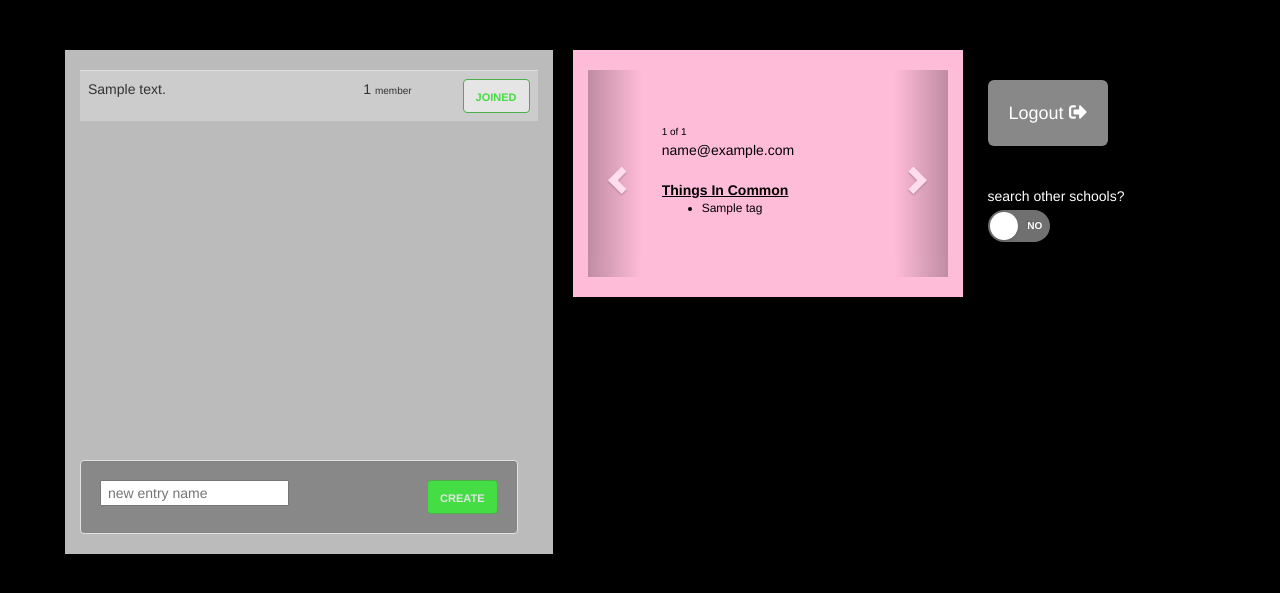
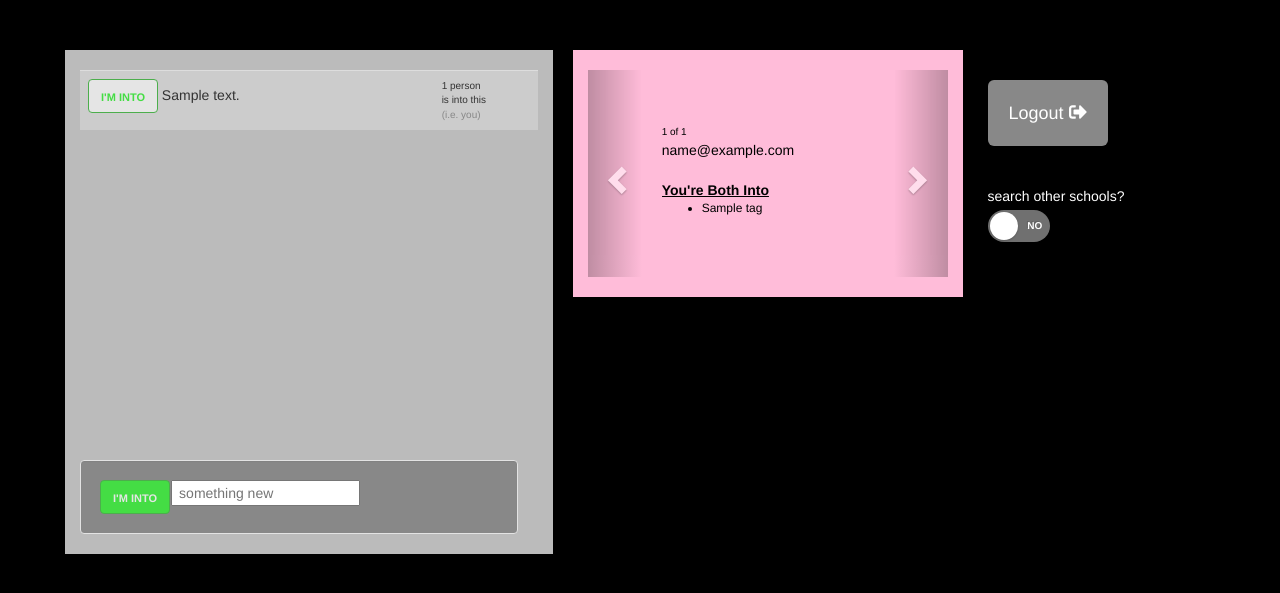
Before and after one commit to geofree-tze/findmykindredspirit.com, a Node project: template views/find.ejs in a window 1280 px wide. Shown: the top 593 px of the page. Run offline with Node 20 templates, Linux system fonts and the light colour scheme; the template is opened without the code that fills it: most values are stand-ins (such as "Sample title", 1, 10 or a date in 2020); some libraries are stand-ins or nearby versions.

Commit message:
Add files via upload

```diff
--- a/app.js
+++ b/app.js
@@ -17,22 +17,6 @@
 			https://www.youtube.com/watch?v=YU3qstG74nw - How to Send an Email in Node.js
 
 */
-
-
-const EMAIL_SECRET = ''; // jsonwebtoken
-const secretKey = ''; // node js request
-const EXPRESS_SESSIONSTORE_SECRET = ''; // express sessionstore middleware
-const NEO4J_USERNAME = "";
-const NEO4J_PASSWORD = "";
-const IP_ADDRESS = "";
-const EMAIL_ADDRESS = "";
-const EMAIL_ADDRESS_PASSWORD = "";
-const DOMAIN_NAME = "";
-
-
-const MAX_ADD_COUNT = ; // this is a security feature to catch data scrapers. if you add too many things, the tripwire locks you out
-const MAX_MATCH_COUNT = ; // users get their top matches. matches are ranked by the number of things they have in common. those things are weighted equally
-// i'm considering a weighted system. Lose it = 0, Like it = 1, Love it = 3, Gotta Have it = 9. If you like what someone else loves, your affinity score = min(1,3)
 
 
 // college emails ensure one account per real person
@@ -207,6 +191,7 @@ const ACCEPTED_EMAIL_DOMAINS =
 "@fit.edu",
 "@fiu.edu",
 "@flsouthern.edu",
+"@student.foothill.edu",
 "@fordham.edu",
 "@fortlewis.edu",
 "@franciscan.edu",
@@ -786,11 +771,11 @@ var neo4j_session = driver.session();
 //..........
 // Restoring a backup:
 //     uncomment this block of code
-//     open putty, cd findmykindredspirit.com, pm2 stop app, pm2 start app
+//     open putty, cd ifuckwithyou.com, pm2 restart app
 //     open /backupuser /backuptag
 //     paste in the data from the Google spreadsheet
 //     re-comment this block of code
-//     open putty, cd findmykindredspirit.com, pm2 stop app, pm2 start app
+//     open putty, cd ifuckwithyou.com, pm2 restart app
 //
 //     if you backed up the users at /backupuser, then run the following neo4j commands
 //         MATCH (u:User) SET u.addCount = toInteger(u.addCount)
@@ -800,7 +785,7 @@ var neo4j_session = driver.session();
 
 
 // Comment /* here
-
+/*
 // Backup user
 app.get('/backupuser', function (req, res) {
 	res.render('backupuser');
@@ -850,7 +835,7 @@ app.post('/backuptag', function (req, res) {
                 });
 	}
 });
-
+*/
 // comment */ here
 
 
@@ -913,6 +898,7 @@ app.post('/email', function (req, res) {
     }
 
 
+
 let date_ob = new Date();
 let date = ("0" + date_ob.getDate()).slice(-2);
 let month = ("0" + (date_ob.getMonth() + 1)).slice(-2);
@@ -920,6 +906,7 @@ let year = date_ob.getFullYear();
 let hours = date_ob.getHours();
 let minutes = date_ob.getMinutes();
 let seconds = date_ob.getSeconds();
+
 
 
     // is valid domain?
@@ -931,7 +918,7 @@ let seconds = date_ob.getSeconds();
         }
     });
     if (!isDomainAccepted) {
-	fs.appendFile('HISTORY.txt', '\n\n'+year + "-" + month + "-" + date + " " + hours + ":" + minutes + ":" + seconds+"\n"+email+"\nEMAIL_DOMAIN_REJECTED", (err) => {
+	fs.appendFile('history.txt', '\n\n'+year + "-" + month + "-" + date + " " + hours + ":" + minutes + ":" + seconds+"\n"+email+"\nEMAIL_DOMAIN_REJECTED", (err) => {
     		if (err) throw err;
 	});
         return res.json({"success": true});
@@ -939,12 +926,12 @@ let seconds = date_ob.getSeconds();
 
     // is foothill student email a mistaken student id?
     // https://stackoverflow.com/questions/5778020/check-whether-an-input-string-contains-a-number-in-javascript
-    /*
+
     if (email.endsWith("@student.foothill.edu") && /\d/.test(email)) {
         req.flash('danger', 'Your student email should look like this --> simpsonsbart@student.foothill.edu');
         return res.json({"success": false});
     }
-    */
+
 
     // is email too long?
     if (email.length > 100) {
@@ -985,7 +972,7 @@ let seconds = date_ob.getSeconds();
                 }
 
 
-fs.appendFile('HISTORY.txt', '\n\n'+year + "-" + month + "-" + date + " " + hours + ":" + minutes + ":" + seconds+"\n"+email+"\nEMAIL_SENT", (err) => {
+fs.appendFile('history.txt', '\n\n'+year + "-" + month + "-" + date + " " + hours + ":" + minutes + ":" + seconds+"\n"+email+"\nEMAIL_SENT", (err) => {
     if (err) throw err;
 });
 
@@ -1015,11 +1002,11 @@ fs.appendFile('HISTORY.txt', '\n\n'+year + "-" + month + "-" + date + " " + hour
 
                                 // setup email data with unicode symbols
                                 let mailOptions = {
-                                    from: '"Kindred" <'+EMAIL_ADDRESS+'>', // sender address
+                                    from: '"Foothill icebreaker" <'+EMAIL_ADDRESS+'>', // sender address
                                     to: email, // list of receivers
                                     subject: 'Invite', // Subject line
                                     text: '', // plain text body
-                                    html: 'Hello,<br><br>You requested an invite. Click here to login:<br>&lt;<a target="_blank" href="' + confirmationURL + '">' + confirmationURL.substring(0, confirmationURL.indexOf("confirmation")+12) + '</a>&gt;<br><br>Happy Searching!'
+                                    html: 'Hello,<br><br>You requested an invite. Click here to login:<br>&lt;<a target="_blank" href="' + confirmationURL + '">' + confirmationURL.substring(0, confirmationURL.indexOf("confirmation")+12) + '</a>&gt;<br><br>'
                                 };
 
                                 // send mail with defined transport object
@@ -1036,7 +1023,7 @@ fs.appendFile('HISTORY.txt', '\n\n'+year + "-" + month + "-" + date + " " + hour
                                 });
 
 		                neo4j_session.close();
-                                req.flash('success', 'I sent you an email invitation. (If you don\'t see it, please check your spam folder.)');
+                                req.flash('success', 'I sent you an email.');
                                 return res.json({"success": false});
             })
             .catch(function (error) {
@@ -1059,7 +1046,7 @@ app.get('/confirmation/:token', isLoggedInMiddleware(), function (req, res) {
 	let seconds = date_ob.getSeconds();
 
 
-	fs.appendFile('HISTORY.txt', '\n\n'+year + "-" + month + "-" + date + " " + hours + ":" + minutes + ":" + seconds+"\n"+email+"\nLOGIN", (err) => {
+	fs.appendFile('history.txt', '\n\n'+year + "-" + month + "-" + date + " " + hours + ":" + minutes + ":" + seconds+"\n"+email+"\nLOGIN", (err) => {
 	    if (err) throw err;
 	});
 
@@ -1068,7 +1055,7 @@ app.get('/confirmation/:token', isLoggedInMiddleware(), function (req, res) {
 	});
 
     } catch (err) {
-        res.send('<h3><br><br>For your security,<br>invitations expire 5minutes after send-time.<br><br>Please <a href="https://www.'+DOMAIN_NAME+'/email">go to Kindred</a> and re-enter your email for a new invitation.</h3>');
+        res.send('<h3><br><br>For your security,<br>invitations expire 5minutes after send-time.<br><br>Please <a href="https://www.'+DOMAIN_NAME+'/email">go to Foothill icebreaker</a> and re-enter your email for a new invitation.</h3>');
     }
 });
 
@@ -1086,7 +1073,7 @@ let year = date_ob.getFullYear();
 let hours = date_ob.getHours();
 let minutes = date_ob.getMinutes();
 let seconds = date_ob.getSeconds();
-fs.appendFile('HISTORY.txt', '\n\n'+year + "-" + month + "-" + date + " " + hours + ":" + minutes + ":" + seconds+"\n"+req.user+"\nLOGOUT", (err) => {
+fs.appendFile('history.txt', '\n\n'+year + "-" + month + "-" + date + " " + hours + ":" + minutes + ":" + seconds+"\n"+req.user+"\nLOGOUT", (err) => {
     if (err) throw err;
 });
 
@@ -1131,7 +1118,7 @@ let year = date_ob.getFullYear();
 let hours = date_ob.getHours();
 let minutes = date_ob.getMinutes();
 let seconds = date_ob.getSeconds();
-fs.appendFile('HISTORY.txt', '\n\n'+year + "-" + month + "-" + date + " " + hours + ":" + minutes + ":" + seconds+"\n"+email+"\nADD_TAG\n"+tag, (err) => {
+fs.appendFile('history.txt', '\n\n'+year + "-" + month + "-" + date + " " + hours + ":" + minutes + ":" + seconds+"\n"+email+"\nADD_TAG\n"+tag, (err) => {
     if (err) throw err;
 });
 
@@ -1169,7 +1156,7 @@ let year = date_ob.getFullYear();
 let hours = date_ob.getHours();
 let minutes = date_ob.getMinutes();
 let seconds = date_ob.getSeconds();
-fs.appendFile('HISTORY.txt', '\n\n'+year + "-" + month + "-" + date + " " + hours + ":" + minutes + ":" + seconds+"\n"+email+"\nREMOVE_TAG\n"+tag, (err) => {
+fs.appendFile('history.txt', '\n\n'+year + "-" + month + "-" + date + " " + hours + ":" + minutes + ":" + seconds+"\n"+email+"\nREMOVE_TAG\n"+tag, (err) => {
     if (err) throw err;
 });
 
@@ -1205,7 +1192,7 @@ let year = date_ob.getFullYear();
 let hours = date_ob.getHours();
 let minutes = date_ob.getMinutes();
 let seconds = date_ob.getSeconds();
-fs.appendFile('HISTORY.txt', '\n\n'+year + "-" + month + "-" + date + " " + hours + ":" + minutes + ":" + seconds+"\n"+email+"\nALL_SCHOOLS\n"+allSchools, (err) => {
+fs.appendFile('history.txt', '\n\n'+year + "-" + month + "-" + date + " " + hours + ":" + minutes + ":" + seconds+"\n"+email+"\nALL_SCHOOLS\n"+allSchools, (err) => {
     if (err) throw err;
 });
 
--- a/views/find.ejs
+++ b/views/find.ejs
@@ -11,17 +11,6 @@
   width: 100%;
   height: auto;
   padding: 50px;
-}
-
-
-.poop button:hover span {display:none}
-.poop button:hover:before {
-content:"LEAVE?";
-letter-spacing: 0.07em;
-font-size:11px;
-font-family:Helvetica;
-font-weight:bold;
-color:#ff003e;
 }
 
 
@@ -112,19 +101,7 @@ color:#ff003e;
         <div style="overflow-y:scroll; overflow-x:hidden; height:350px;">
         <table class="table table-hover" style="background-color:#cccccc;">
             <% tagsAll.forEach(function(tag){ %>
-            <tr><td><div class="row"><div class="col-xs-6" style="word-wrap:break-word;display:inline-block;">
-			    <!-- https://stackoverflow.com/questions/499137/how-can-i-force-a-long-string-without-any-blank-to-be-wrapped -->
-                                <%= tag.description %>
-	        </div>
-	        <div class="col-xs-3" style="text-align:right;">
-				<% if (tag.count == 1) { %>
-					1 <span style="font-size:10px;">member</span>
-				<% } else { %>
-	                                <%= tag.count %> <span style="font-size:10px;">members</span>
-				<% } %>
-	        </div>
-	        <div class="col-xs-3" style="text-align:right;">
-
+            <tr><td><div class="row">
 
 		<%# this chunk of code makes sure that a plus sign only appears in front of tags that the user hasn't added yet %>
 		<%
@@ -137,28 +114,56 @@ color:#ff003e;
 				})
 			}
 		%>
+
 		<%if (!userAlreadyAddedTag) { %>
-                                    <form id="<%= tag.description %>" method="POST" class="form-inline" action="/find/add_tag"> <!-- https://stackoverflow.com/questions/37954005/keep-scroll-position-of-a-div-after-a-form-submit-using-session-var-or-css -->
+		<div class="col-xs-9" style="word-wrap:break-word;display:inline-block;"> <!-- https://stackoverflow.com/questions/499137/how-can-i-force-a-long-string-without-any-blank-to-be-wrapped -->
+
+			<form id="<%= tag.description %>" method="POST" class="form-inline" action="/into/add_tag"> <!-- https://stackoverflow.com/questions/37954005/keep-scroll-position-of-a-div-after-a-form-submit-using-session-var-or-css -->
 				<input type="hidden" name="tag" value="<%= tag.description %>">
 
-					<button type="submit" class="btn btn-warning" style="background-color:#f39ab6;">
-                                            <span style="letter-spacing: 0.07em;font-size:11px;font-family:Helvetica;font-weight:bold;">JOIN</span>
+				<button type="submit" class="btn btn-danger" style="background-color:#e5e5e5;">
+					<span style="font-size:11px;font-family:Helvetica;font-weight:bold;color:#ff4444">I'M NOT INTO</span>
 				</button>
 
+				<%= tag.description %>
 			</form>
+		</div>
+		<div class="col-xs-3" style="word-wrap:break-word;display:inline-block;font-size:10px;">
+
+			<%= tag.count %>
+			<% if (tag.count == 1)  { %>
+				person<br>is
+			<% } else { %>
+				people<br>are
+			<% } %>
+			into this
+
+		</div>
+
 		<% } else{ %>
-                                <form id="<%= tag.description %>" method="POST" class="form-inline" action="/find/remove_tag">
+		<div class="col-xs-9" style="word-wrap:break-word;display:inline-block;"> <!-- https://stackoverflow.com/questions/499137/how-can-i-force-a-long-string-without-any-blank-to-be-wrapped -->
+			<form id="<%= tag.description %>" method="POST" class="form-inline" action="/into/remove_tag">
 				<input type="hidden" name="tag" value="<%= tag.description %>">
 
-					<span class="poop">
 				<button type="submit" class="btn btn-success" style="background-color:#e5e5e5;">
-                                            <span style="font-size:11px;font-family:Helvetica;font-weight:bold;color:#44dd44;">JOINED</span>
+					<span style="font-size:11px;font-family:Helvetica;font-weight:bold;color:#44dd44;">I'M INTO</span>
 				</button>
-					</span>
 
+				<%= tag.description %>
 			</form>
+		</div>
+		<div class="col-xs-3" style="word-wrap:break-word;display:inline-block;font-size:10px;">
+
+			<% if (tag.count == 1)  { %>
+				1 person<br>is into this<br><span style="color:#888888;">(i.e. you)</span>
+			<% } else { %>
+				<%= tag.count %> people<br>are into this<br><span style="color:#888888;">(yourself included)</span>
 			<% } %>
-            </div></div></td></tr>
+
+		</div>
+
+		<% } %>
+	    </div></td></tr>
             <% }) %>
         </table>
         </div>
@@ -168,16 +173,16 @@ color:#ff003e;
 	<div class="row">
 	<div class="col-md-12">
             <div class="well" style="background-color:#888888;margin-right:20px;">
-            <form class="form-inline" method="POST" action="/find/add_tag">
+            <form class="form-inline" method="POST" action="/into/add_tag">
                 <div class="row">
-                    <div class="col-xs-7">
-                        <input type="text" name="tag" placeholder=" new entry name" maxlength="100" required="required">
-                    </div>
-                    <div class="col-xs-5" style="text-align:right;">
+                    <div class="col-xs-2" style="text-align:right;">
 
 					<button type="submit" class="btn btn-success" style="background-color:#44dd44;">
-                                            <span style="font-size:11px;font-family:Helvetica;font-weight:bold;color:#e5e5e5;">CREATE</span>
+                                            <span style="font-size:11px;font-family:Helvetica;font-weight:bold;color:#e5e5e5;">I'M INTO</span>
                                         </button>
+                    </div>
+                    <div class="col-xs-10">
+                        <input type="text" name="tag" placeholder=" something new" maxlength="100" required="required">
                     </div>
                 </div>
             </form>
@@ -213,7 +218,7 @@ color:#ff003e;
 				<br>
 
 
-				<b><u>Things In Common</u></b><br>
+				<b><u>You're Both Into</u></b><br>
 				<ul style="font-size:12px;">
                 	        <% user.tags.forEach(function(tag) { %>
 	                            <li><%= tag %></li>
@@ -273,7 +278,7 @@ color:#ff003e;
 
 <% if (!frozen) { %>
 
-	<form method="POST" class="form-inline" action="/find/all_schools">
+	<form method="POST" class="form-inline" action="/into/all_schools">
 		<span style="color:white;">search other schools?</span><br>
 		<% if (searchAllSchools) { %>
                         <input type="hidden" name="allSchools" value="false">
--- a/views/message.ejs
+++ b/views/message.ejs
@@ -1,6 +1,6 @@
 <% Object.keys(messages).forEach(function (type) { %>
     <% messages[type].forEach(function (message) { %>
-        <div style="padding:42px;" class="alert alert-<%= type %>">
+        <div style="padding:23px;" class="alert alert-<%= type %>">
             <%= message %>
         </div>
     <% }) %>
--- a/views/partials/header.ejs
+++ b/views/partials/header.ejs
@@ -1,7 +1,7 @@
 <!DOCTYPE html>
     <head lang="en">
 	<meta name="viewport" content="width=device-width, initial-scale=1">
-        <title>Kindred</title>
+        <title>Foothill icebreaker</title>
 
 <!-- https://www.favicon-generator.org/ -->
 <link rel="apple-touch-icon" sizes="57x57" href="/favicon_io/apple-icon-57x57.png">
```
Also changed, not shown: views/guestlist.ejs (+5 -13 lines), views/index.ejs (+131 -40 lines). Lines whose indentation alone changed are shown as unchanged.
